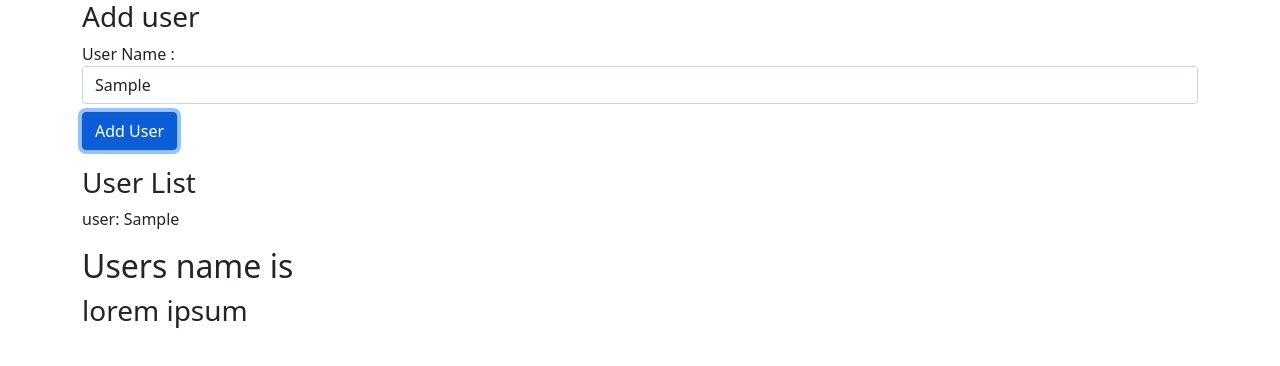
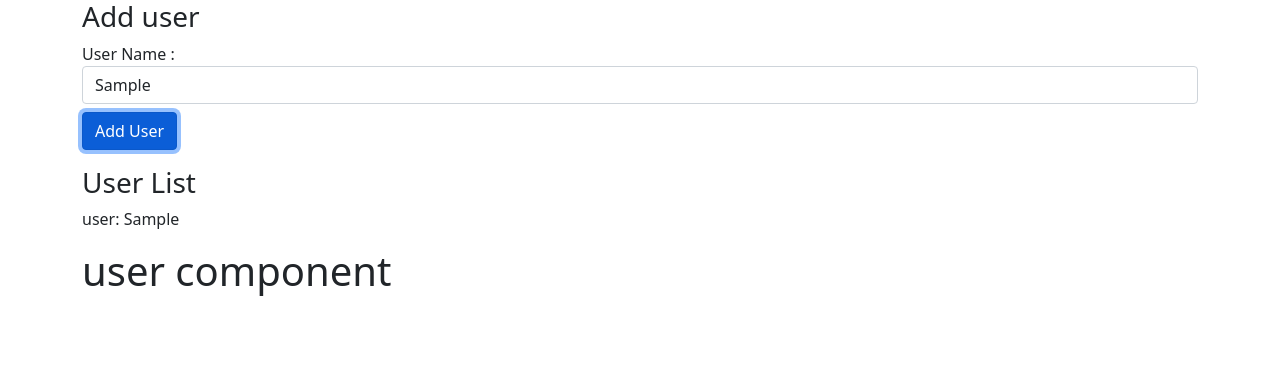
Before and after one commit to semi-jaiswal/Angular_tutorial, an Angular app: page / in a window 1280 px wide. Both pictures are taken after typing "Sample" into the empty fields and a click on the button "Add User". Shown: the top 366 px of the page. Built offline with nearby package versions, Linux system fonts and the light colour scheme.

Commit message:
user components

```diff
--- a/src/app/user/user.component.html
+++ b/src/app/user/user.component.html
@@ -1,4 +1,3 @@
 <p>user: {{ userName }}</p>
 
-<h2>Users name is</h2>
-<h3>lorem ipsum</h3>
+<h1>user component</h1>
```
